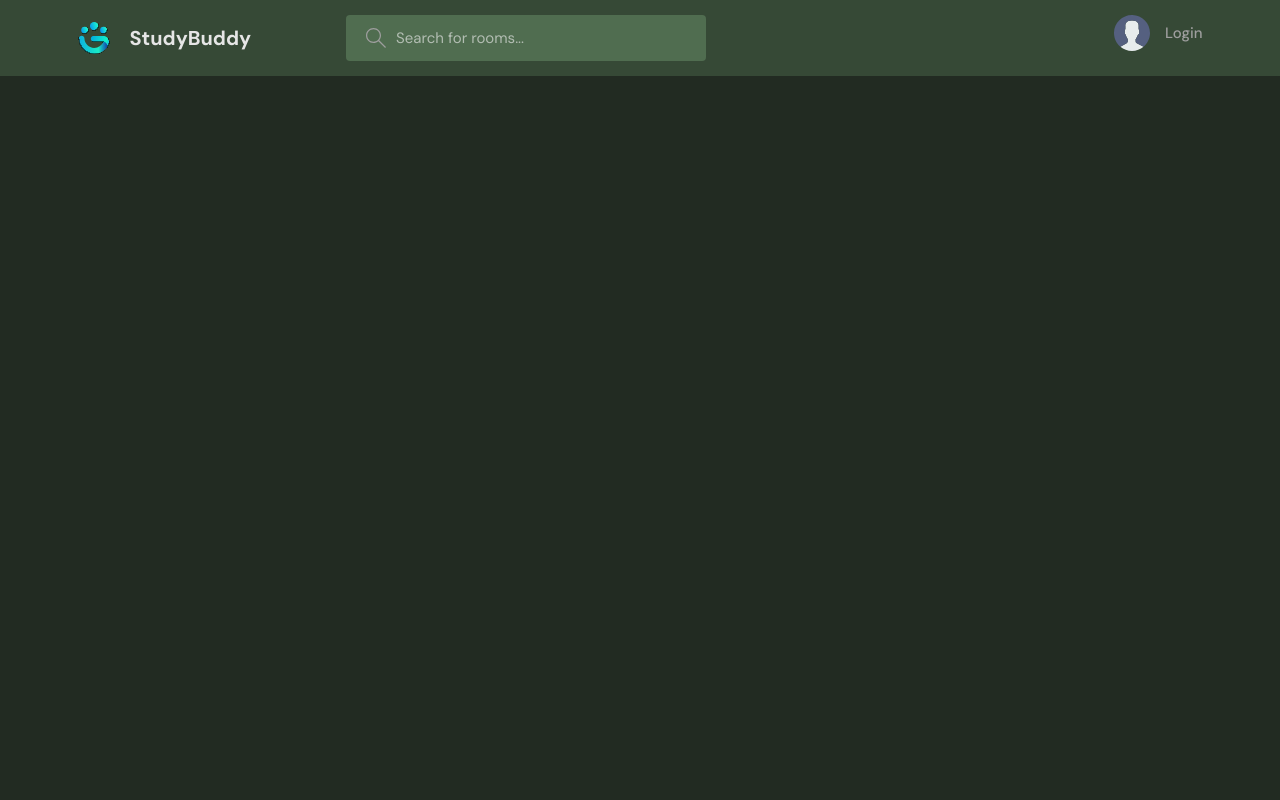
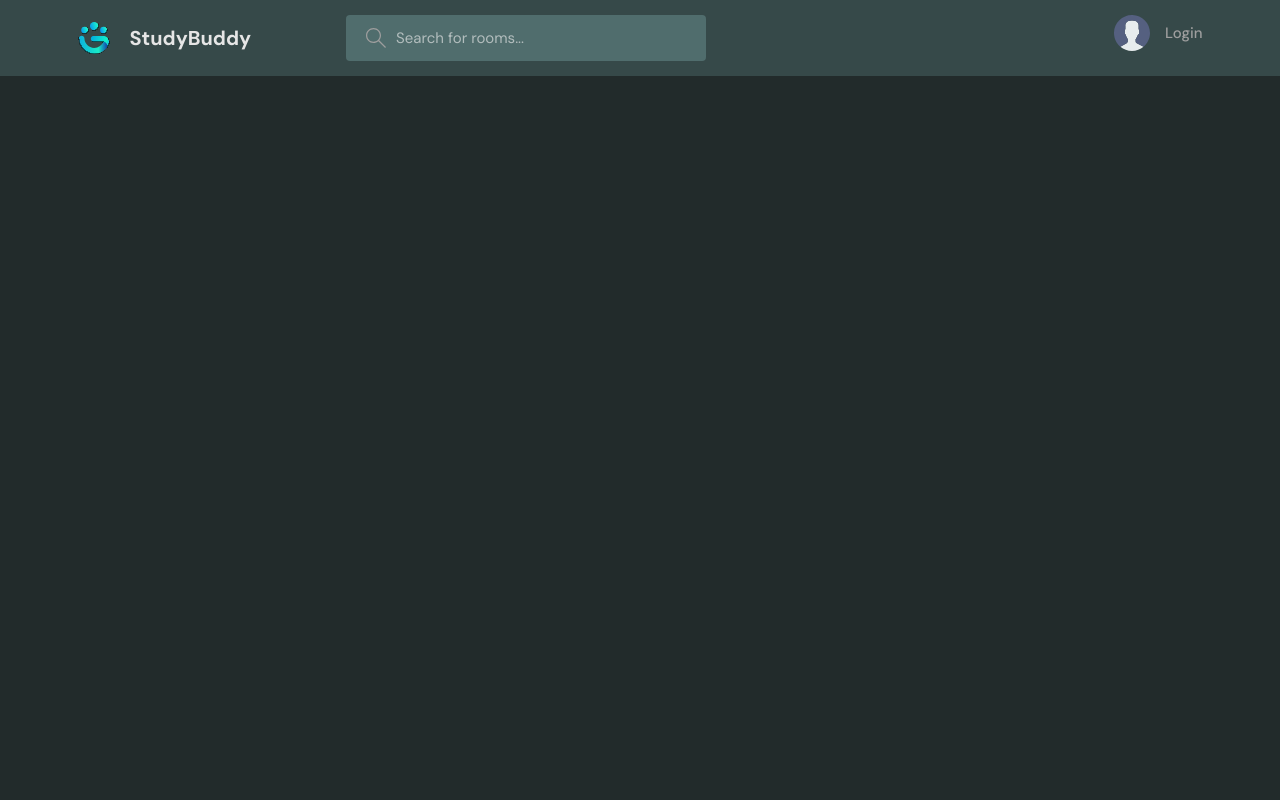
Before and after one commit to Samrat-14/studybud, a Django app: template templates/main.html in a window 1280 px wide. Run offline with Django 4.2, Linux system fonts and the light colour scheme; the template is opened without the code that fills it, so the values that code supplies are empty.

Commit message:
theme updated

```diff
--- a/static/styles/style.css
+++ b/static/styles/style.css
@@ -1,7 +1,7 @@
 @import url("https://fonts.googleapis.com/css2?family=DM+Sans:wght@400;500;700&display=swap");
 
 :root {
-  --color-theme: 120;
+  --color-theme: 180;
   --color-main: hsl(var(--color-theme), 61%, 65%);
   --color-main-light: hsl(var(--color-theme), 77%, 93%);
   --color-dark: hsl(var(--color-theme), 15%, 25%);
```
